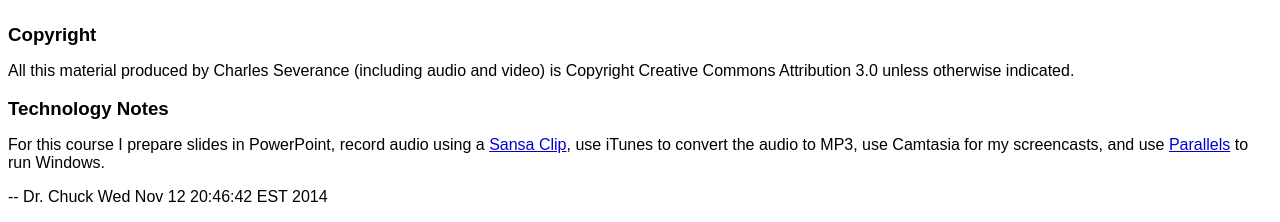
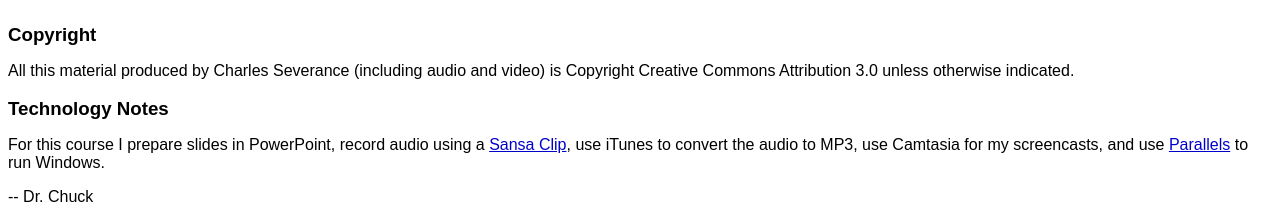
Before and after one commit to csev/wa4e, a PHP site: page /si572/ in a window 1280 px wide. Shown: the part 1001-1223 px from the top of the page. Run offline with PHP 8.4, Linux system fonts and the light colour scheme.

Commit message:
Update last updated date

```diff
--- a/index.php
+++ b/index.php
@@ -250,7 +250,6 @@ and use
 </p>
 <p>
 -- Dr. Chuck
-Wed Nov 12 20:46:42 EST 2014
 </p>
 </div>
 <?php include("footer.php"); ?>
```
